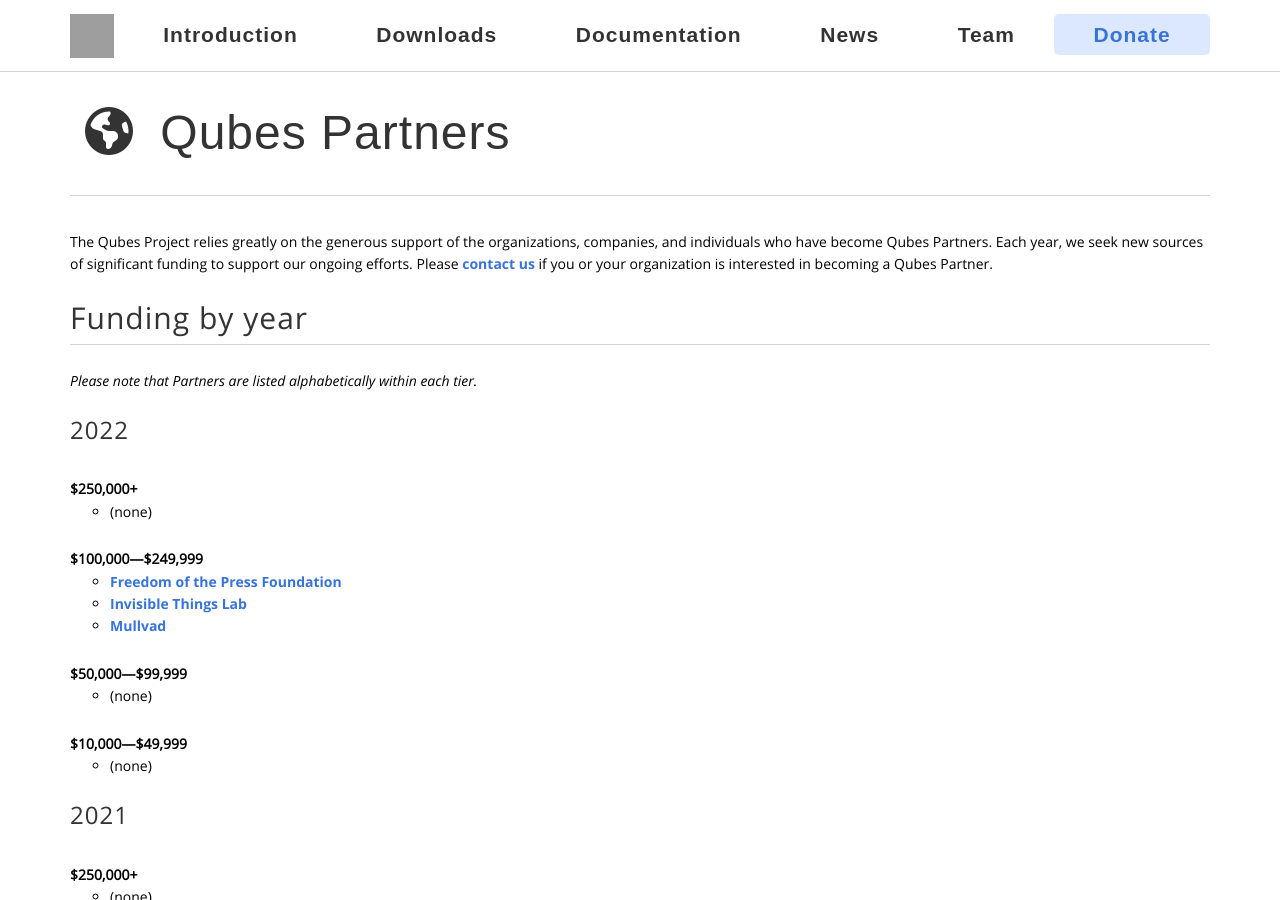
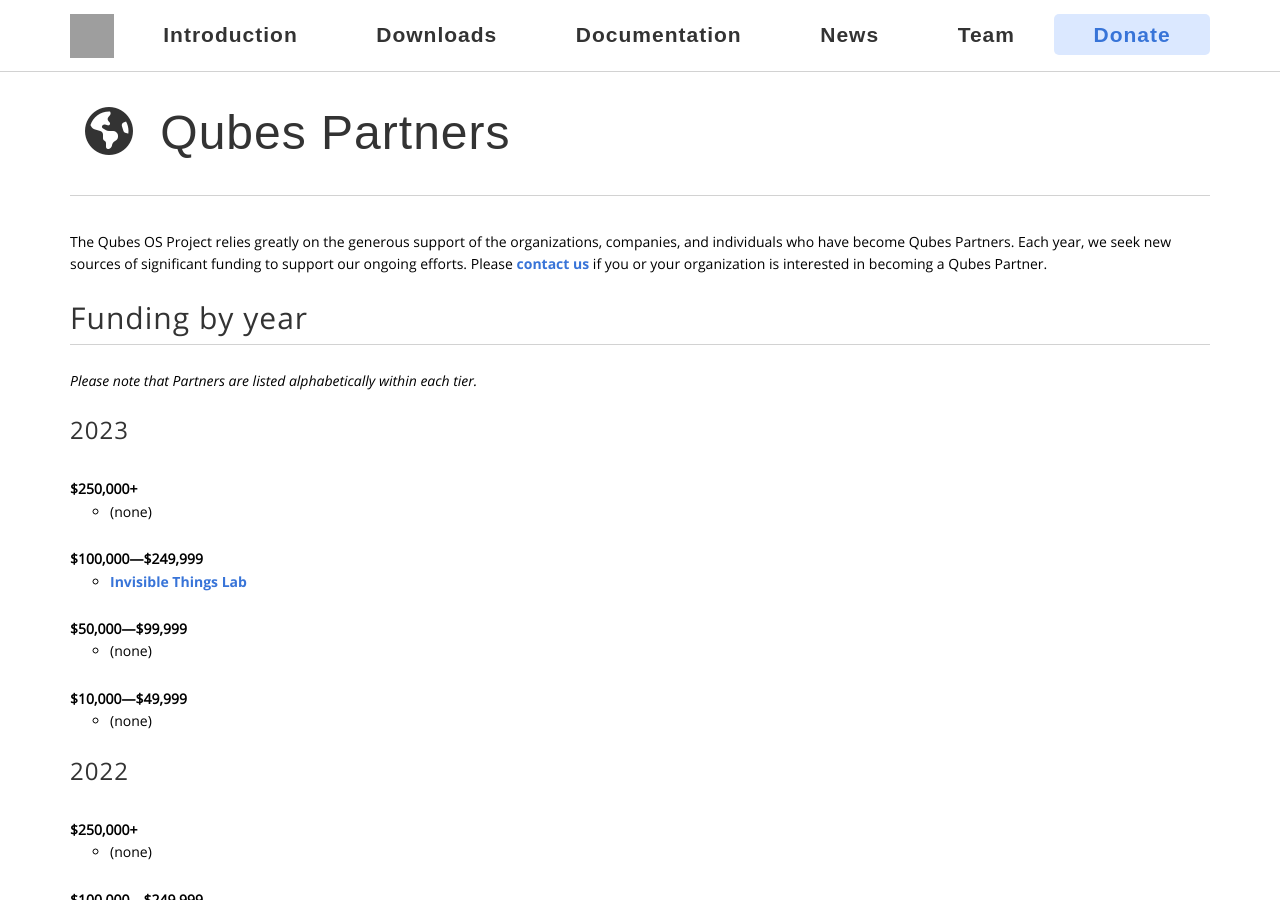
Before and after one commit to QubesOS/qubesos.github.io, a Jekyll site: the page built from pages/partners.html, in a window 1280 px wide and 900 px high. Built offline with Jekyll 4.4.1, drawn with Linux system fonts in a browser that asks for light colours; some web fonts are replaced; grey boxes are pictures that could not be loaded.

Commit message:
Add 2023 section; minor cleanup

```diff
--- a/pages/partners.html
+++ b/pages/partners.html
@@ -9,16 +9,40 @@ redirect_from:
  - /funding/
 ---
 
-<p>The Qubes Project relies greatly on the generous support of the
+<p>The Qubes OS Project relies greatly on the generous support of the
 organizations, companies, and individuals who have become Qubes Partners. Each
 year, we seek new sources of significant funding to support our ongoing
 efforts. Please <a href="mailto:funding@qubes-os.org">contact us</a> if you or
-your organization is interested in becoming a Qubes Partner. </p>
+your organization is interested in becoming a Qubes Partner.</p>
 
 <h2>Funding by year</h2>
 
 <p><i>Please note that Partners are listed alphabetically within each
 tier.</i></p>
+
+<h3>2023</h3>
+<ul class="list-unstyled">
+  <li><strong>$250,000+</strong>
+    <ul>
+      <li>(none)</li>
+    </ul>
+  </li>
+  <li><strong>$100,000&mdash;$249,999</strong>
+    <ul>
+      <li><a href="#invisible-things-lab">Invisible Things Lab</a></li>
+    </ul>
+  </li>
+  <li><strong>$50,000&mdash;$99,999</strong>
+    <ul>
+      <li>(none)</li>
+    </ul>
+  </li>
+  <li><strong>$10,000&mdash;$49,999</strong>
+    <ul>
+      <li>(none)</li>
+    </ul>
+  </li>
+</ul>
 
 <h3>2022</h3>
 <ul class="list-unstyled">
```
